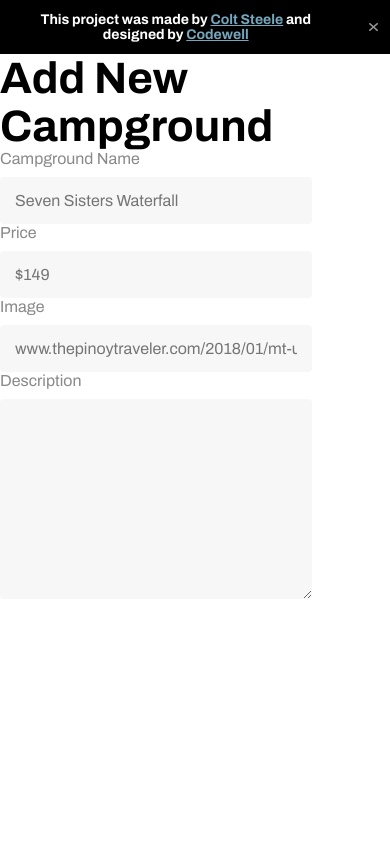
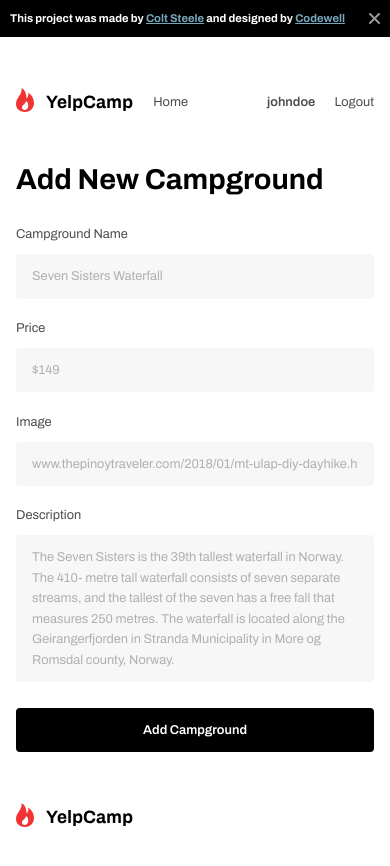
Before and after one commit to jc-enriquez/codewell-challenges, a website: page projects/yelpcamp/01-add-new-campground-(logged-in).html in a window 390 px wide. Before the commit the page ends 844 px from the top, so only its background shows below. Drawn offline with Linux system fonts and the light colour scheme.

Commit message:
initial check for mobile responsiveness

```diff
--- a/projects/yelpcamp/01-add-new-campground-(logged-in).html
+++ b/projects/yelpcamp/01-add-new-campground-(logged-in).html
@@ -32,13 +32,38 @@
       </button>
     </div>
     <header class="header">
-      <nav class="navigation"></nav>
+      <div class="u-container">
+        <div class="header__content">
+          <a href="">
+            <img
+              src="assets/images/other/Logo.svg"
+              alt="YelpCamp logo"
+              class="header__logo"
+            />
+          </a>
+          <nav class="navigation">
+            <ul class="navigation__list">
+              <li class="navigation__item">
+                <a href="#" class="navigation__link">Home</a>
+              </li>
+              <li class="navigation__item">
+                <a href="#" class="navigation__link navigation__link--profile"
+                  >johndoe</a
+                >
+              </li>
+            </ul>
+          </nav>
+          <button class="btn--logout">Logout</button>
+        </div>
+      </div>
     </header>
     <main>
       <div class="u-container">
         <form action="#" class="form">
-          <h1 class="heading heading--primary">Add New Campground</h1>
-          <div class="form__group">
+          <h1 class="heading heading--primary u-margin-bottom-lg">
+            Add New Campground
+          </h1>
+          <div class="form__group u-margin-bottom-md">
             <label for="" class="form__label">Campground Name</label>
             <input
               type="text"
@@ -46,11 +71,11 @@
               placeholder="Seven Sisters Waterfall"
             />
           </div>
-          <div class="form__group">
+          <div class="form__group u-margin-bottom-md">
             <label for="" class="form__label">Price</label>
             <input type="text" class="form__input" placeholder="$149" />
           </div>
-          <div class="form__group">
+          <div class="form__group u-margin-bottom-md">
             <label for="" class="form__label">Image</label>
             <input
               type="text"
@@ -58,20 +83,30 @@
               placeholder="www.thepinoytraveler.com/2018/01/mt-ulap-diy-dayhike.html"
             />
           </div>
-          <div class="form__group">
+          <div class="form__group u-margin-bottom-md">
             <label for="" class="form__label">Description</label>
             <textarea
               name=""
               id=""
               cols="30"
-              rows="10"
+              rows="6"
               class="form__input"
+              placeholder="The Seven Sisters is the 39th tallest waterfall in Norway. The 410- metre tall waterfall consists of seven separate streams, and the tallest of the seven has a free fall that measures 250 metres. The waterfall is located along the Geirangerfjorden in Stranda Municipality in More og Romsdal county, Norway."
             ></textarea>
           </div>
+          <button class="btn--solid">Add Campground</button>
         </form>
       </div>
     </main>
-    <footer></footer>
+    <footer class="footer">
+      <div class="u-container">
+        <img
+          src="assets/images/other/Logo.svg"
+          alt="YelpCamp logo"
+          class="footer__logo"
+        />
+      </div>
+    </footer>
     <script src="assets/js/script.js"></script>
   </body>
 </html>
--- a/projects/yelpcamp/assets/sass/abstract/_variables.scss
+++ b/projects/yelpcamp/assets/sass/abstract/_variables.scss
@@ -1,5 +1,11 @@
+// COLORS
 $clr-black: #000000;
 $clr-white: #ffffff;
-$clr-gray: #898989;
+$clr-gray: #4d4d4d;
+$clr-gray-medium: #b0b0b0;
 $clr-gray-light: #f7f7f7;
 $clr-blue: #76a6bc;
+
+// BREAKPOINTS
+$bp-tablet: 46.875em;
+$bp-mobile: 28.125em;
--- a/projects/yelpcamp/assets/sass/base/_base.scss
+++ b/projects/yelpcamp/assets/sass/base/_base.scss
@@ -13,6 +13,12 @@ body {
   background-color: $clr-white;
 }
 
+main,
+header,
+footer {
+  padding-inline: 2rem;
+}
+
 img,
 picture,
 svg,
@@ -20,3 +26,11 @@ video {
   display: block;
   max-width: 100%;
 }
+
+textarea {
+  resize: none;
+}
+
+button {
+  cursor: pointer;
+}
--- a/projects/yelpcamp/assets/sass/base/_typography.scss
+++ b/projects/yelpcamp/assets/sass/base/_typography.scss
@@ -1,10 +1,19 @@
 html {
   font-size: 62.5%;
+
+  @media screen and (max-width: $bp-tablet) {
+    font-size: 56.25%;
+  }
+
+  @media screen and (max-width: $bp-mobile) {
+    font-size: 50%;
+  }
 }
 
 body {
   font-family: "Archivo", sans-serif;
   font-size: 1.6rem;
+  line-height: 1.6;
   color: $clr-black;
 }
 
@@ -12,6 +21,7 @@ body {
   font-weight: 700;
 
   &--primary {
-    font-size: 4.4rem;
+    line-height: 1;
+    font-size: 3.6rem;
   }
 }
--- a/projects/yelpcamp/assets/sass/base/_utilities.scss
+++ b/projects/yelpcamp/assets/sass/base/_utilities.scss
@@ -2,3 +2,15 @@
   max-width: 120rem;
   margin-inline: auto;
 }
+
+.u-margin-bottom-sm {
+  margin-bottom: 1.6rem;
+}
+
+.u-margin-bottom-md {
+  margin-bottom: 2.4rem;
+}
+
+.u-margin-bottom-lg {
+  margin-bottom: 3.6rem;
+}
--- a/projects/yelpcamp/assets/sass/components/_banner.scss
+++ b/projects/yelpcamp/assets/sass/components/_banner.scss
@@ -26,7 +26,6 @@
   &__btn {
     border: none;
     background: none;
-    cursor: pointer;
   }
 
   &.hidden {
--- a/projects/yelpcamp/assets/sass/components/_buttons.scss
+++ b/projects/yelpcamp/assets/sass/components/_buttons.scss
@@ -0,0 +1,27 @@
+.btn {
+  &--logout {
+    color: $clr-gray;
+    background: transparent;
+    border: none;
+    transition: color 0.3s ease;
+
+    &:hover {
+      color: $clr-black;
+    }
+  }
+
+  &--solid {
+    font-weight: 600;
+    color: $clr-white;
+    background-color: $clr-black;
+    padding: 1.5rem;
+    border: none;
+    border-radius: 4px;
+    width: 100%;
+    transition: background-color 0.3s ease;
+
+    &:hover {
+      background-color: lighten($clr-black, 10%);
+    }
+  }
+}
--- a/projects/yelpcamp/assets/sass/components/_footer.scss
+++ b/projects/yelpcamp/assets/sass/components/_footer.scss
@@ -0,0 +1,3 @@
+.footer {
+  padding-block: 6.4rem;
+}
--- a/projects/yelpcamp/assets/sass/components/_form.scss
+++ b/projects/yelpcamp/assets/sass/components/_form.scss
@@ -2,17 +2,25 @@
   max-width: 60rem;
   margin-inline: auto;
 
+  @media screen and (max-width: $bp-tablet) {
+    margin-inline: 0;
+  }
+
   &__label {
     color: $clr-gray;
     display: block;
-    margin-bottom: 1rem;
+    margin-bottom: 1.2rem;
   }
 
   &__input {
-    width: 80%;
-    padding: 1.5rem;
+    width: 100%;
+    padding: 1.5rem 2rem;
     border: none;
     border-radius: 4px;
     background-color: $clr-gray-light;
+
+    &::placeholder {
+      color: $clr-gray-medium;
+    }
   }
 }
--- /dev/null
+++ b/projects/yelpcamp/assets/sass/components/_header.scss
@@ -0,0 +1,9 @@
+.header {
+  padding-block: 6.4rem;
+
+  &__content {
+    display: flex;
+    align-items: center;
+    gap: 2.4rem;
+  }
+}
--- a/projects/yelpcamp/assets/sass/components/_navigation.scss
+++ b/projects/yelpcamp/assets/sass/components/_navigation.scss
@@ -0,0 +1,30 @@
+.navigation {
+  flex-grow: 1;
+
+  &__list {
+    list-style: none;
+    display: flex;
+    justify-content: space-between;
+  }
+
+  &__link {
+    &:link,
+    &:visited {
+      text-decoration: none;
+      color: $clr-gray;
+      transition: color 0.3s ease;
+    }
+
+    &:hover,
+    &:active {
+      color: $clr-black;
+    }
+
+    &--profile {
+      &:link,
+      &:visited {
+        font-weight: 600;
+      }
+    }
+  }
+}
--- a/projects/yelpcamp/assets/sass/main.scss
+++ b/projects/yelpcamp/assets/sass/main.scss
@@ -9,4 +9,5 @@
 @import "components/card";
 @import "components/footer";
 @import "components/form";
+@import "components/header";
 @import "components/navigation";
```
Also changed, not shown: projects/yelpcamp/assets/css/style.css.
